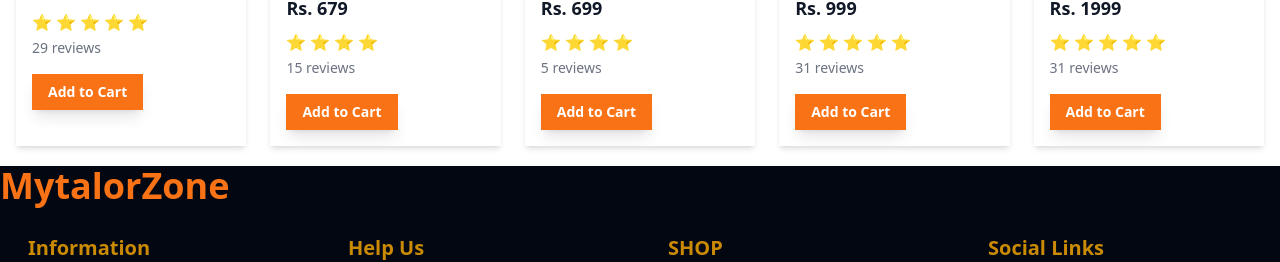
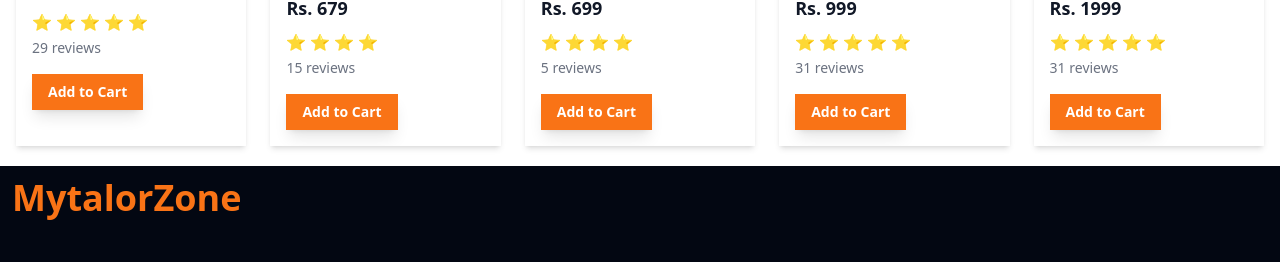
Before and after one commit to Tauqueer123manzar/MytalorZone, a React (Vite) app: page / in a window 1280 px wide. Shown: the part 1733-1995 px from the top of the page. Built offline with nearby package versions, Linux system fonts and the light colour scheme.

Commit message:
code update

```diff
--- a/src/components/Footer.jsx
+++ b/src/components/Footer.jsx
@@ -7,7 +7,7 @@
     return (
         <>
             <div className="w-full h-full bg-gray-950">
-                <h1 className=" text-4xl font-bold font-initial text-orange-500">MytalorZone</h1>
+                <h1 className=" text-4xl font-bold font-initial text-orange-500 p-3">MytalorZone</h1>
                 <div className="p-2 grid grid-cols-1 md:grid-cols-2 lg:grid-cols-4 gap-4">
                     {/* About Foody */}
                     <div className="p-5">
--- a/src/pages/Home.jsx
+++ b/src/pages/Home.jsx
@@ -191,7 +191,6 @@
           ))}
         </div>
       </div>
-      {/* Footer Section */}
       <div className="mt-5">
         <Footer />
       </div>
--- a/src/pages/Signup.jsx
+++ b/src/pages/Signup.jsx
@@ -7,7 +7,7 @@
       <div className="flex flex-col md:flex-row min-h-screen bg-gray-100">
         {/* Left Section */}
         <div className="flex flex-col justify-center items-center bg-blue-500 text-white w-full md:w-1/2 p-8">
-          <h1 className="text-4xl font-bold mb-4">CREATE AN ACCOUNT</h1>
+          <h1 className="text-4xl font-bold text-center mb-4">CREATE AN ACCOUNT</h1>
           <p className="text-center text-lg">
             Join us and unlock endless possibilities! Create your account in just a few steps and get started today.
           </p>
```
